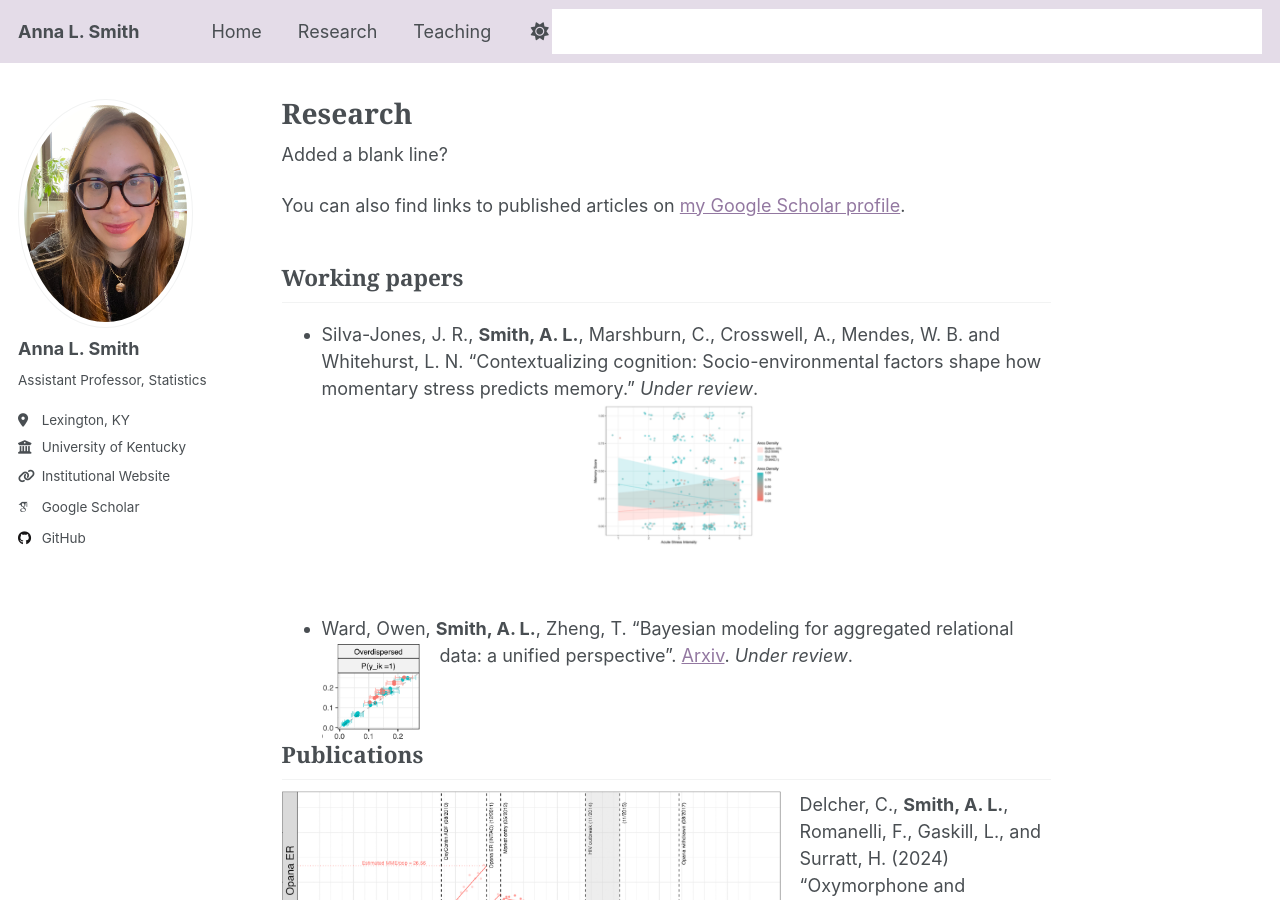
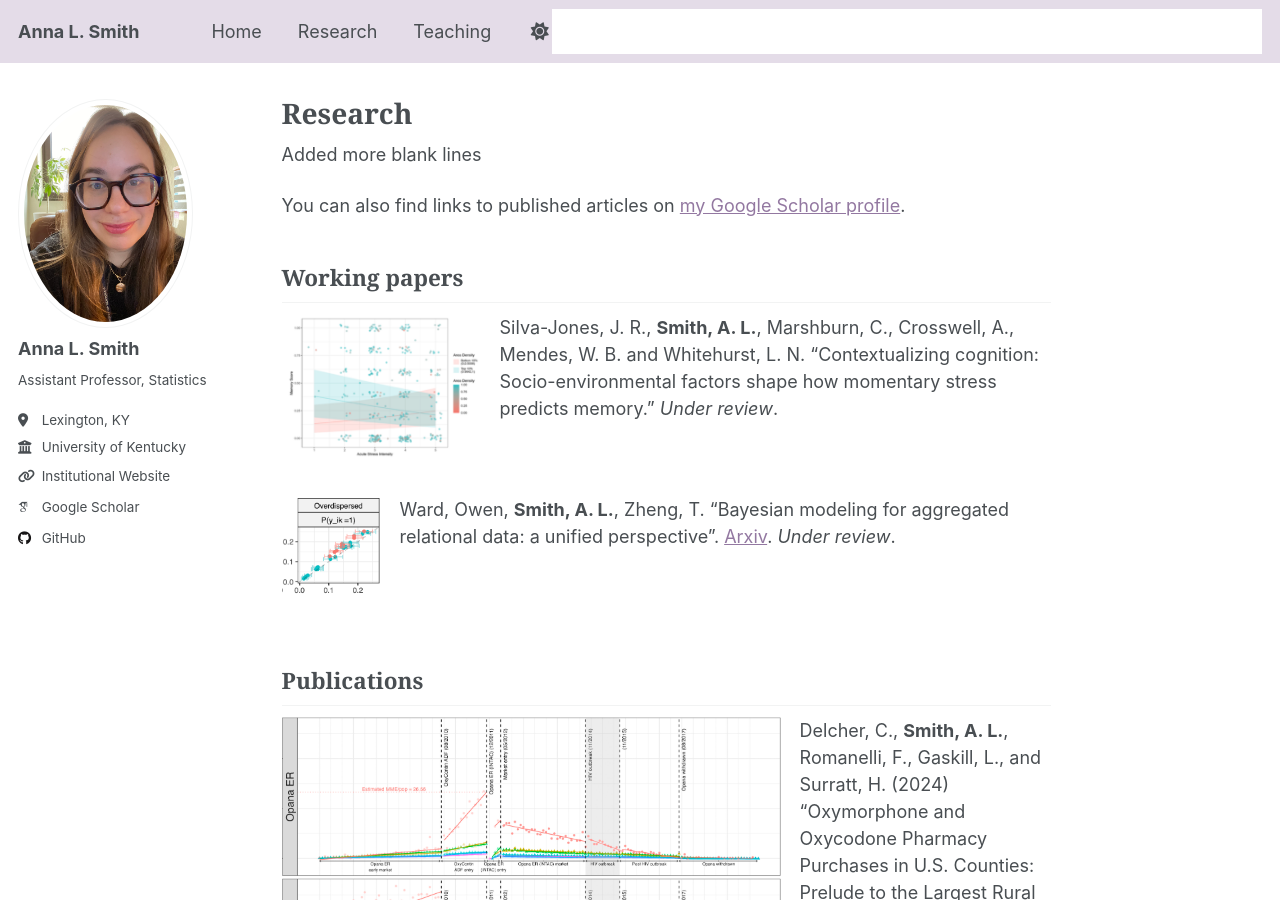
Before and after one commit to annalantzsmith/annalantzsmith.github.io, a Jekyll site: the page built from _pages/research.md, in a window 1280 px wide and 900 px high. Built offline with Jekyll 4.4.1, drawn with Linux system fonts in a browser that asks for light colours; some web fonts are replaced; a script that is not in the unit is left out.

Commit message:
Update research.md
added more breaks

```diff
--- a/_pages/research.md
+++ b/_pages/research.md
@@ -6,79 +6,108 @@
   - "/nmp/"
   - "/nmp.html"
 ---
-Added a blank line?
+Added more blank lines
 
 You can also find links to published articles on [my Google Scholar profile](https://scholar.google.com/citations?user=8Ber9F0AAAAJ&hl=en&oi=sra).
 
 Working papers
 ----
-* Silva-Jones, J. R., **Smith, A. L.**, Marshburn, C., Crosswell, A., Mendes, W. B. and Whitehurst, L. N. “Contextualizing cognition: Socio-environmental factors shape how momentary stress predicts memory.” *Under review*.
-![Stress and memory](/images/Jillian.png){: .align-center width="200px" }
+![Stress and memory](/images/Jillian.png){: .align-left width="200px" } Silva-Jones, J. R., **Smith, A. L.**, Marshburn, C., Crosswell, A., Mendes, W. B. and Whitehurst, L. N. “Contextualizing cognition: Socio-environmental factors shape how momentary stress predicts memory.” *Under review*.
+{:style="clear: left"}
+
 
  <br />
 
-* Ward, Owen, **Smith, A. L.**, Zheng, T. “Bayesian modeling for aggregated relational data:  a unified perspective”. [Arxiv](http://arxiv.org/abs/2506.21353). *Under review*.
-![Model checking for ARD](/images/ARD_small.png){: .align-left width="100px" }
+
+![Model checking for ARD](/images/ARD_small.png){: .align-left width="100px" } Ward, Owen, **Smith, A. L.**, Zheng, T. “Bayesian modeling for aggregated relational data:  a unified perspective”. [Arxiv](http://arxiv.org/abs/2506.21353). *Under review*.
+{:style="clear: left"}
 
 
 {:style="clear: left"}
+
+
+ <br />
+
+
 
 Publications
 -----
 ![Opioid Shipments](/images/ARCOS_nolegend.png){: .align-left width="500px" } Delcher, C., **Smith, A. L.**, Romanelli, F., Gaskill, L., and Surratt, H. (2024) “Oxymorphone and Oxycodone Pharmacy Purchases in U.S. Counties: Prelude to the Largest Rural Human Immunodeficiency Virus Outbreak in U.S. History”. *Pharmacoepidemiology and Drug Safety*, 3:12, e70066.
 {:style="clear: left"}
 
-{:style="clear: left"}
+
+ <br />
+
 
 Harris, D. R., Quesinberry, D., Anthony, N., Bae, J., **Smith, A. L.**, Delcher, C. (2024) “Housing Instability Increases for Stimulant-involved Overdose Deaths After Linking Surveillance Data to Electronic Health Records in Kentucky.” *Drug and Alcohol Dependence*, 264:112455.
 {:style="clear: left"}
 
-{:style="clear: left"}
+
+ <br />
+
 
 Gilmore, G. R., **Smith, A. L.**, Dickinson, F. B., Crosswell, A. D., Mendes, W. B., & Whitehurst, L. N. (2024) “Sleep/wake regularity influences how stress shapes executive function.” *Frontiers in Sleep* 3, 1359723.
 {:style="clear: left"}
 
-{:style="clear: left"}
+
+ <br />
+
 
 ![Where trust can breakdown](/images/Taxonomy.png){: .align-left width="350px" }  Broderick, T., Gelman A., Meager, R., **Smith, A.**, and Zheng, T. (2023), “Toward a Taxonomy of Trust for Probabilistic Machine Learning.”  *Science Advances* 9:7.
 {:style="clear: left"}
 
-{:style="clear: left"}
+
+ <br />
+
 
 ![Prediction scoring](/images/PredScoring.png){: .align-left width="400px" } **Smith, A.**, Zheng, T., and Gelman, A. (2023), “Prediction scoring of data-driven discoveries for reproducible research,” *Statistics and Computing*, 33:1, 1-21.
 {:style="clear: left"}
 
-{:style="clear: left"}
+
+ <br />
+
 
 ![Latent social rankings](/images/OwenMMHP.png){: .align-left width="300px" } Ward, O., Wu, J., Zheng, T., **Smith, A. L.**, and Curley, J. (2022), “Network Hawkes process models for exploring latent hierarchy in social animal interactions,” *Journal of the Royal Statistical Society: Series C*, 71:5, 1402-1426.
 {:style="clear: left"}
 
-{:style="clear: left"}
+
+ <br />
+
 
 ![Point process diagnostics](/images/Jing.png){: .align-left width="300px" } Wu, J., **Smith, A. L.**, and Zheng, T. (2021), “Diagnostics and Visualization of Point Process Models for Event Times on a Social Network,” Applied Modeling Techniques and Data Analysis 1, edited by Dimotilakis, Y., Karagrigoriou, A., Parpoula, Ch. and Skiadas, Ch.  iSTE, Wiley, 7, 129-145.
 {:style="clear: left"}
 
-{:style="clear: left"}
+
+ <br />
+
 
 ![Hyperbolic latent space network](/images/Hyperbola3.png){: .align-left width="150px" } **Smith, A. L.**, Asta, D. M., and Calder, C. A. (2019), “The Geometry of Continuous Latent Space Models for Network Data,” *Statistical Science*, 34:3, 428-453.
 {:style="clear: left"}
 
-{:style="clear: left"}
+
+ <br />
+
 
 ![Co-location networks](/images/Browning.png){: .align-left width="300px" } Browning, C. R., Calder, C. A., Boettner, B., and **Smith, A.** (2017), “Ecological networks and urban crime:  The structure of shared routine activity locations and neighborhood-level informal control capacity,” *Criminology*, 55, 754-778.
 {:style="clear: left"}
 
-{:style="clear: left"}
+
+ <br />
+
 
 Browning, C. R., Calder, C. A., Krivo, L. J., **Smith, A. L.**, and Boettner, B. (2017), “Socioeconomic segregation of activity spaces in urban neighborhoods:  Does shared residence mean shared routines?” *RSF:  The Russel Sage Foundation Journal of the Social Sciences*, 3:2, 210-231.
 {:style="clear: left"}
 
-{:style="clear: left"}
+
+ <br />
+
 
 Browning, C. R., Calder, C. A., Ford, J. L., Boettner, B., **Smith, A. L.** and Haynie, D. (2017), “Understanding racial differences in exposure to violent areas:  Integrating survey, smartphone, and administrative data resources,” *The Annals of the American Academy of Political and Social Science*, 669, 41-62.
 {:style="clear: left"}
 
-{:style="clear: left"}
+
+ <br />
+
 
 ![Network size matters](/images/SocialNetworks.png){: .align-left width="350px" }**Smith, A.**, Calder, C. A., and Browning, C. R. (2016), “Empirical reference distributions for networks of different size,” *Social Networks*, 47, 24-37.
 {:style="clear: left"}
```
